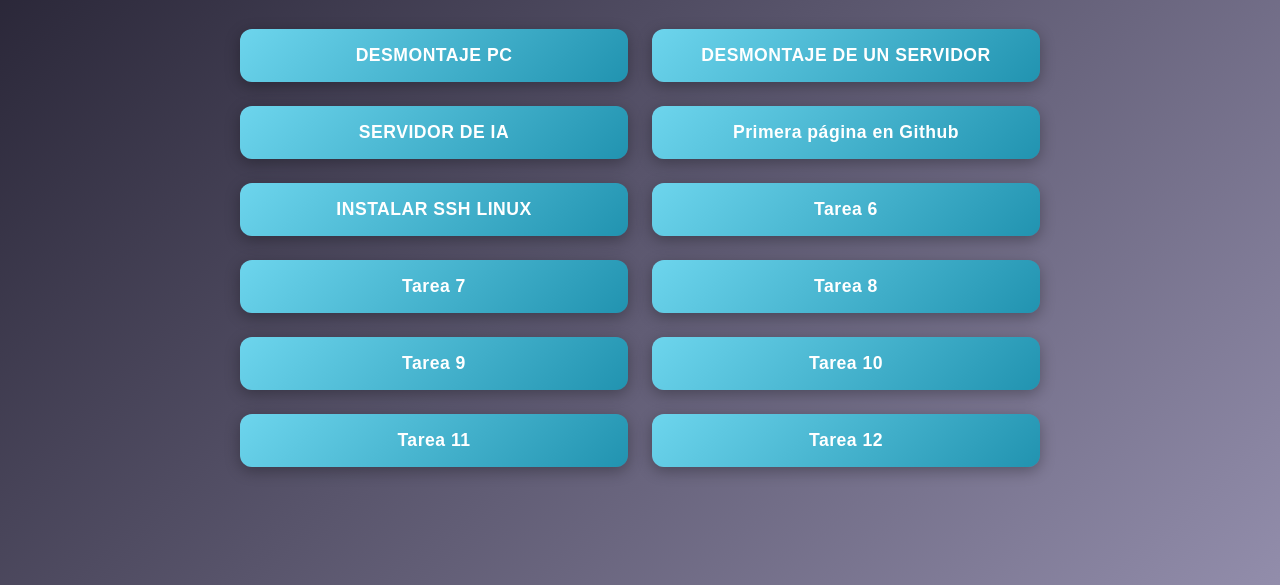
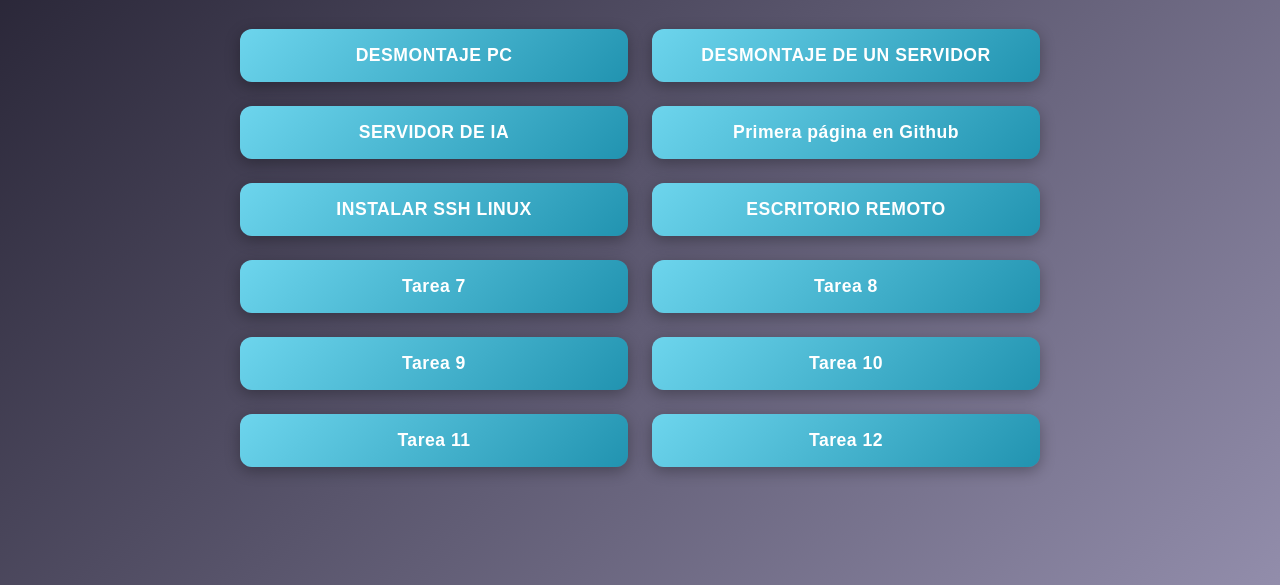
Before and after one commit to Izanloopez04/Ampliacion-de-Sistemas-Informaticos, a plain HTML site: page Trabajos.html in a window 1280 px wide. Shown: the part 215-800 px from the top of the page. Drawn offline with Linux system fonts and the light colour scheme.

Commit message:
Update Trabajos.html with new button links

```diff
--- a/Trabajos.html
+++ b/Trabajos.html
@@ -92,7 +92,7 @@
       <a href="https://izanloopez04.github.io/Ampliacion-de-Sistemas-Informaticos/Servidor-IA-Izan-Lopez-San-Juan.html" class="btn">SERVIDOR DE IA</a>
       <a href="https://izanloopez04.github.io/Ampliacion-de-Sistemas-Informaticos/index.html" class="btn">Primera página en Github</a>
       <a href="https://izanloopez04.github.io/Ampliacion-de-Sistemas-Informaticos/INSTALAR-UN-SERVIDOR-SSH-EN-LINUX.html" class="btn">INSTALAR SSH LINUX</a>
-      <a href="tarea6.html" class="btn">Tarea 6</a>
+      <a href="https://izanloopez04.github.io/Ampliacion-de-Sistemas-Informaticos/Conexi%C3%B3nEscritorioRemoto.html" class="btn">ESCRITORIO REMOTO</a>
       <a href="tarea7.html" class="btn">Tarea 7</a>
       <a href="tarea8.html" class="btn">Tarea 8</a>
       <a href="tarea9.html" class="btn">Tarea 9</a>
```
